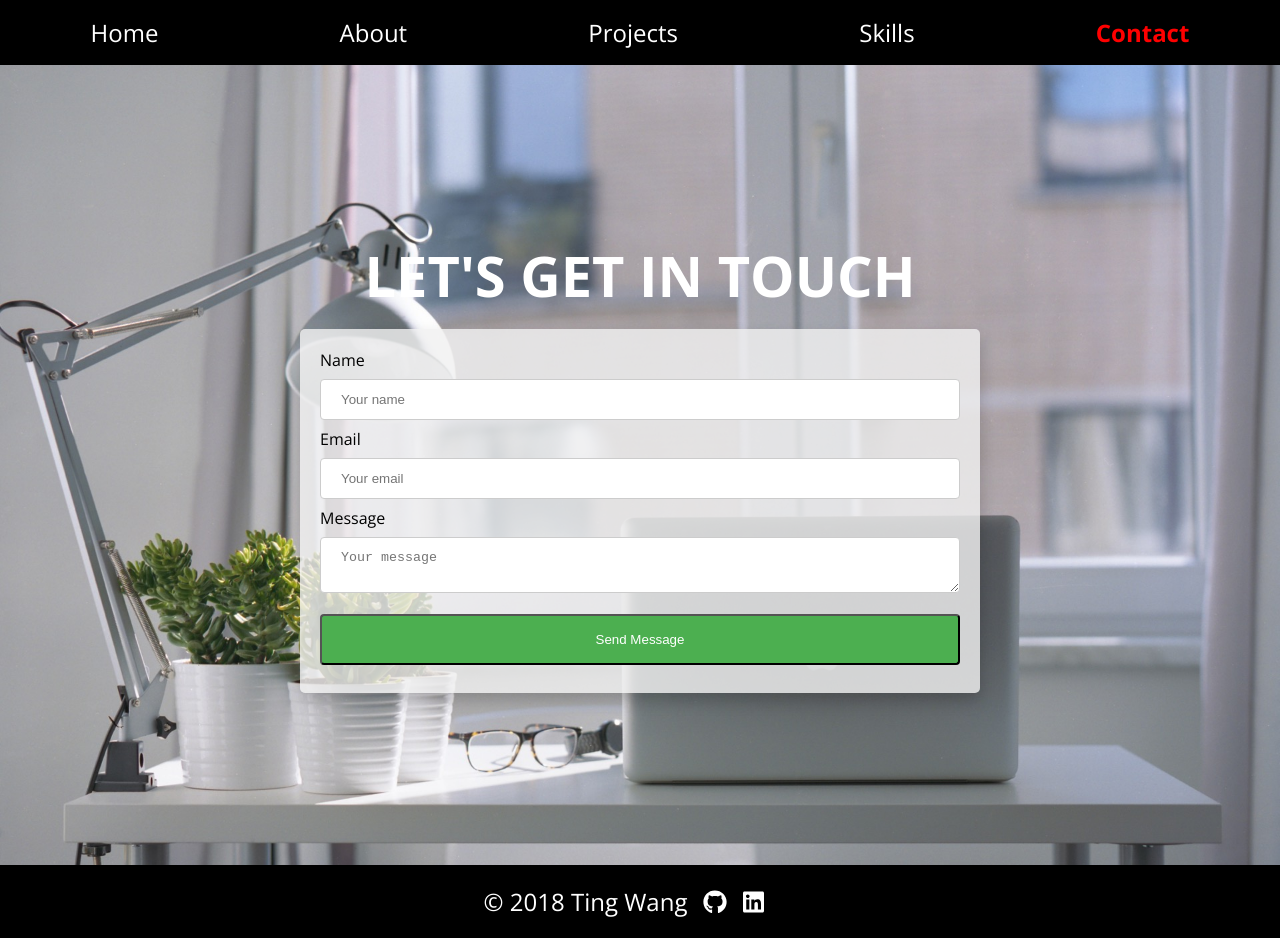
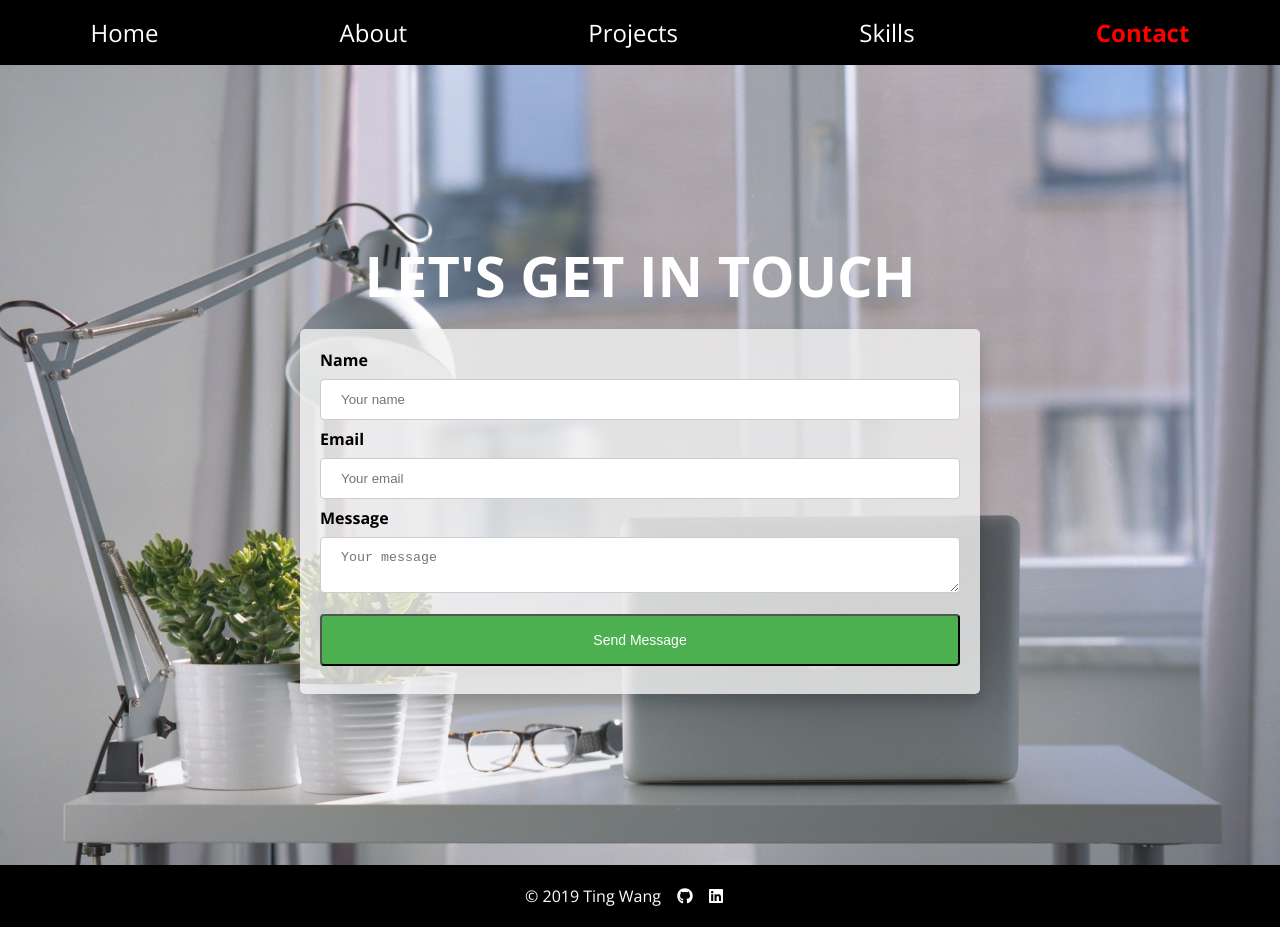
Before and after one commit to nunulong/portfolios, a React (Create React App) app: page /contact in a window 1280 px wide. Built offline with nearby package versions, Linux system fonts and the light colour scheme.

Commit message:
modified portfolio

```diff
--- a/src/components/Contact/Contact.css
+++ b/src/components/Contact/Contact.css
@@ -15,6 +15,10 @@
   font-size: 7vmin;
   margin: 0;
   padding: 0 0 1rem 0;
+}
+
+.contact label {
+  font-weight: bold;
 }
 
 .form-container {
@@ -53,6 +57,7 @@ input[type='submit'] {
   padding: 2vh 2vw;
   margin: 1vh 0;
   border-radius: 4px;
+  font-size: 1.75vmin;
   cursor: pointer;
 }
 
--- a/src/components/Footer/Footer.css
+++ b/src/components/Footer/Footer.css
@@ -4,7 +4,7 @@
   display: flex;
   justify-content: center;
   align-items: center;
-  font-size: 3vmin;
+  font-size: 2vmin;
 }
 
 .footer .copyright {
@@ -20,4 +20,10 @@
 .footer .social .icon {
   color: #fff;
   margin-right: 1rem;
+  transition: all 0.2s ease-in-out;
+  transform: scale(1);
 }
+
+.footer .social .icon:hover {
+  transform: scale(1.3);
+}
--- a/src/components/Footer/Footer.js
+++ b/src/components/Footer/Footer.js
@@ -7,7 +7,7 @@ class Footer extends Component {
   render() {
     return (
       <div className="footer">
-        <div className="copyright">&copy; 2018 Ting Wang</div>
+        <div className="copyright">&copy; 2019 Ting Wang</div>
         <div className="social">
           <a
             className="icon"
```
Also changed, not shown: src/assets/skills-background.jpg.
